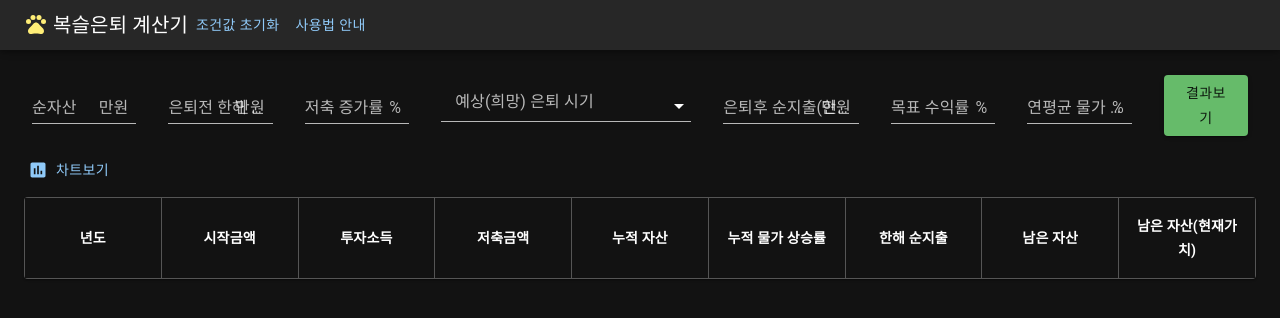
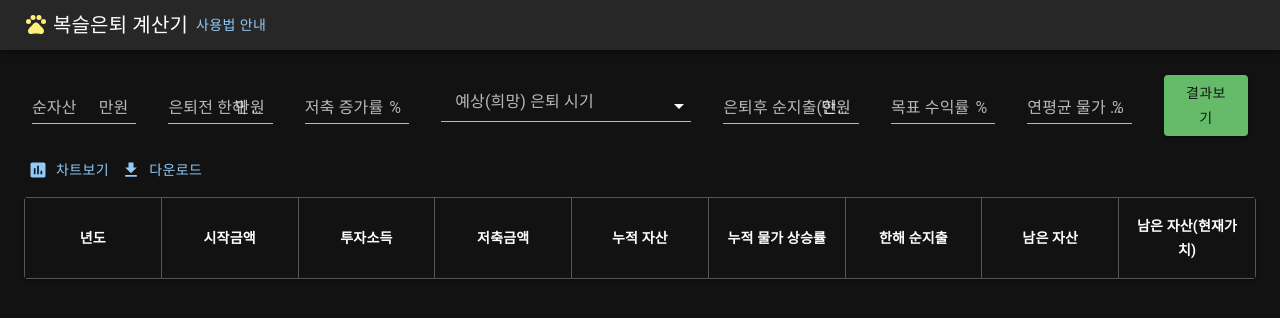
Before and after one commit to setvect/BokslRetire, a React (Create React App) app: page / in a window 1280 px wide. Shown: the top 318 px of the page. Built offline with nearby package versions, Linux system fonts and the light colour scheme.

Commit message:
엑셀다운로드

```diff
--- a/package.json
+++ b/package.json
@@ -22,7 +22,8 @@
     "react-scripts": "5.0.1",
     "recharts": "^2.12.7",
     "typescript": "^4.9.5",
-    "web-vitals": "^2.1.4"
+    "web-vitals": "^2.1.4",
+    "xlsx": "^0.18.5"
   },
   "scripts": {
     "start": "react-scripts start",
--- a/src/App.tsx
+++ b/src/App.tsx
@@ -37,18 +37,6 @@ function App() {
   const handleCloseHowToUse = () => setOpenHowToUse(false);
 
   const conditionFormRef = useRef<ConditionFormHandle>(null);
-
-  const callCustomFunction = () => {
-    conditionFormRef.current?.initFomrmValue({
-      netWorth: 25000,
-      annualSavings: 1500,
-      savingsGrowthRate: 7,
-      targetReturnRate: 6.5,
-      annualInflationRate: 3.1,
-      expectedRetirementAge: 15,
-      retireSpend: 250,
-    });
-  };
 
   const applyCondition = (reportCondition: ReportCondtion) => {
     conditionFormRef.current?.initFomrmValue(reportCondition);
@@ -92,7 +80,6 @@ function App() {
         <Toolbar sx={{ minHeight: "50px !important", height: "50px" }}>
           <PetsIcon sx={{ color: "#ffee77", marginBottom: "3px", marginRight: "5px" }} />
           <Typography variant="h6">복슬은퇴 계산기</Typography>
-          <Button onClick={callCustomFunction}>조건값 초기화</Button>
           <Button onClick={handleOpenHowToUse}>사용법 안내</Button>
           <HowToUseModal open={openHowToUse} onClose={handleCloseHowToUse} onApplyCondition={applyCondition} />
         </Toolbar>
--- a/src/components/Report.tsx
+++ b/src/components/Report.tsx
@@ -5,6 +5,8 @@ import { formatNumber } from "../util/Util";
 import AssetChartModal from "./AssetChartModal";
 import { ReportCondtion } from "./ConditionForm";
 import InsertChartIcon from "@mui/icons-material/InsertChart";
+import GetAppIcon from "@mui/icons-material/GetApp";
+import * as XLSX from "xlsx";
 import "../App.css";
 
 type RetirementCalculatorYear = {
@@ -25,7 +27,7 @@ interface ReportProps {
 
 function Report({ condition }: ReportProps) {
   const [retirementCalculatorYearList, setRetirementCalculatorYearList] = useState<RetirementCalculatorYear[]>([]);
-  const [isVisible, setIsVisible] = useState(false);
+  const [isOpenChart, setIsOpenChart] = useState(false);
   const tableRef = useRef<HTMLTableElement | null>(null);
   const headerRef = useRef<HTMLTableSectionElement | null>(null);
   const stickyHeaderRef = useRef<HTMLTableSectionElement | null>(null);
@@ -40,8 +42,20 @@ function Report({ condition }: ReportProps) {
     }
   };
 
-  const togglePopup = () => {
-    setIsVisible(!isVisible);
+  const openChartModal = () => {
+    setIsOpenChart(!isOpenChart);
+  };
+
+  const handleDownload = () => {
+    const table = tableRef.current;
+    if (!table) {
+      return;
+    }
+
+    const ws = XLSX.utils.table_to_sheet(table);
+    const wb = XLSX.utils.book_new();
+    XLSX.utils.book_append_sheet(wb, ws, "Report");
+    XLSX.writeFile(wb, "복슬은퇴_계산기_결과.xlsx");
   };
 
   // 통계 리포트
@@ -119,10 +133,10 @@ function Report({ condition }: ReportProps) {
       순자산: <span class="condition-value">${formatNumber(condition.netWorth, "0,0")}만원</span>,
       저축금액: <span class="condition-value">$${formatNumber(condition.annualSavings, "0,0")}만원</span>,
       저축 증가율: <span class="condition-value">$${condition.savingsGrowthRate}%</span>,
+      은퇴 시기: <span class="condition-value">$${condition.expectedRetirementAge}년후</span>,
+      은퇴후 월 순지출: <span class="condition-value">$${formatNumber(condition.retireSpend, "0,0")}만원</span>,
       목표 수익률: <span class="condition-value">$${condition.targetReturnRate}%</span>,
-      물가 상승률: <span class="condition-value">$${condition.annualInflationRate}%</span>,
-      은퇴 시기: <span class="condition-value">$${condition.expectedRetirementAge}년후</span>,
-      은퇴후 월 생활비: <span class="condition-value">$${formatNumber(condition.retireSpend, "0,0")}만원</span>
+      물가 상승률: <span class="condition-value">$${condition.annualInflationRate}%</span>
     `;
   };
 
@@ -185,7 +199,7 @@ function Report({ condition }: ReportProps) {
     calcReport(condition);
   }, [condition]);
   const handleCloseChart = () => {
-    setIsVisible(false);
+    setIsOpenChart(false);
   };
 
   useEffect(() => {
@@ -196,8 +210,11 @@ function Report({ condition }: ReportProps) {
     <div className="table-container">
       <Typography variant="body1" sx={{ margin: "8px 0" }}>
         {condition && <span dangerouslySetInnerHTML={{ __html: formatCondition(condition) }} />}
-        <Button onClick={togglePopup} startIcon={<InsertChartIcon />}>
+        <Button onClick={openChartModal} startIcon={<InsertChartIcon />}>
           차트보기
+        </Button>
+        <Button onClick={handleDownload} startIcon={<GetAppIcon />}>
+          다운로드
         </Button>
       </Typography>
 
@@ -263,7 +280,7 @@ function Report({ condition }: ReportProps) {
           </TableBody>
         </Table>
       </TableContainer>
-      <AssetChartModal data={retirementCalculatorYearList} open={isVisible} onClose={handleCloseChart} />
+      <AssetChartModal data={retirementCalculatorYearList} open={isOpenChart} onClose={handleCloseChart} />
     </div>
   );
 }
```
Also changed, not shown: 1 other file (tests, documents, lock files or other folders).
